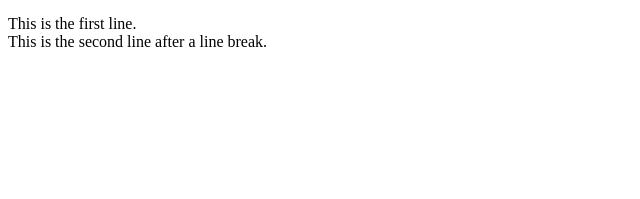
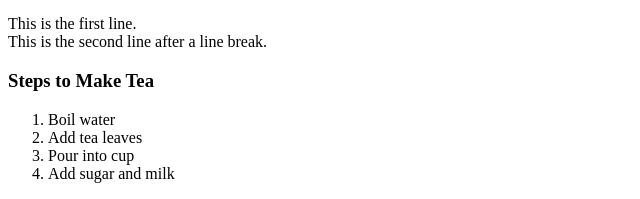
Before and after one commit to AsifaTahniyat-code/Activity-1, a plain HTML site: page index.html in a window 1280 px wide. Shown: the part 979-1178 px from the top of the page, without its empty margins (0-640 px from the left). Before the commit the page ends 1046 px from the top, so only its background shows below. Drawn offline with Linux system fonts and the light colour scheme.

Commit message:
git add .

```diff
--- a/index.html
+++ b/index.html
@@ -41,6 +41,13 @@
     <iframe src="https://www.google.com" width="400" height="200" title="Example Website"></iframe>
     <p>This is the first line.<br>
     This is the second line after a line break.</p>
+    <h3>Steps to Make Tea</h3>
+    <ol>
+        <li>Boil water</li>
+        <li>Add tea leaves</li>
+        <li>Pour into cup</li>
+        <li>Add sugar and milk</li>
+    </ol>
 
 </body>
 </html>
```
